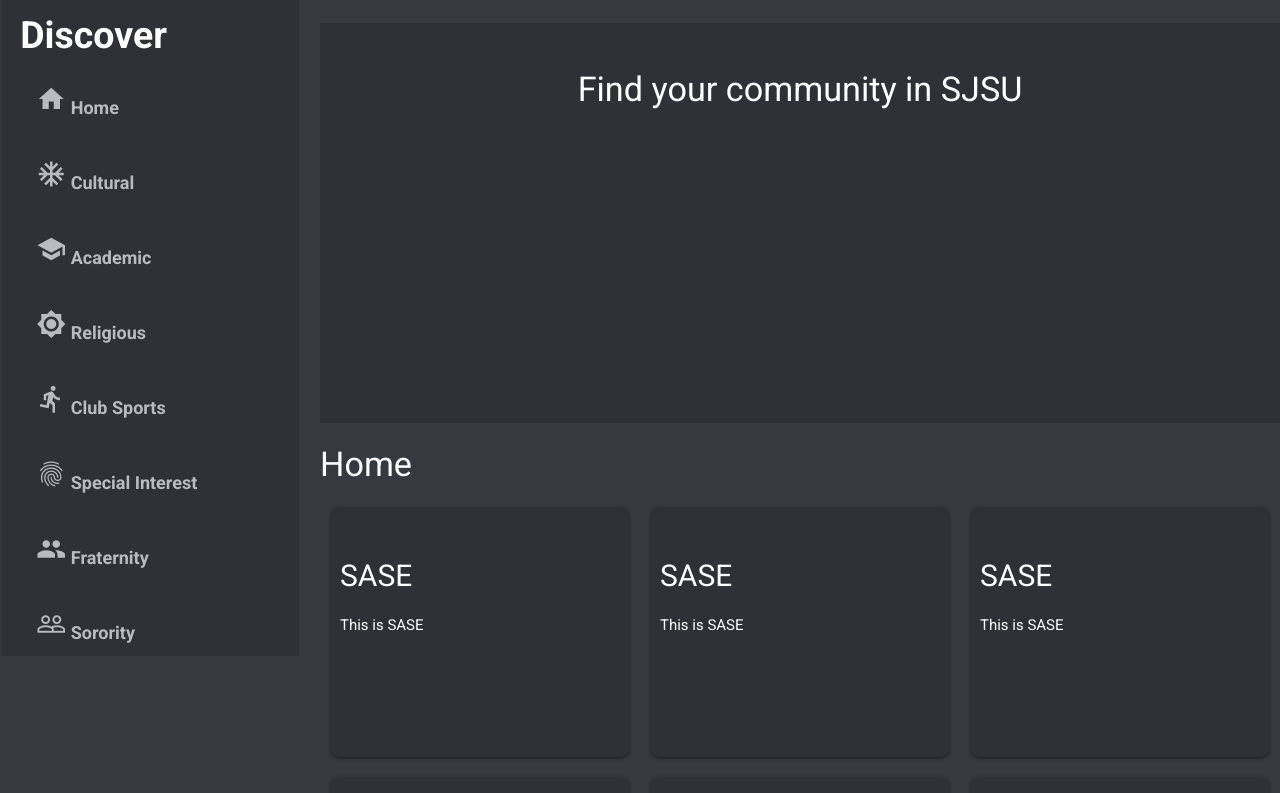
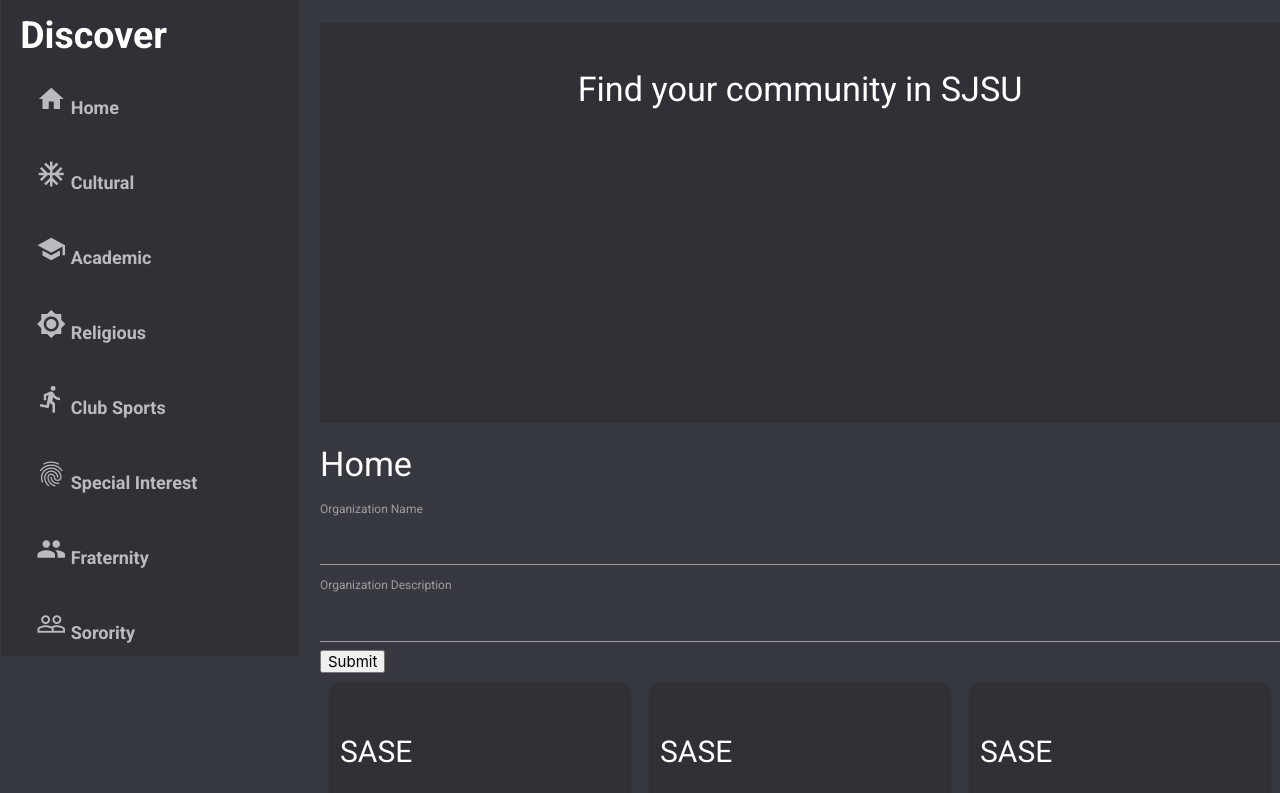
Before and after one commit to aibarrola/DiscordUniversityExplore, a React (Create React App) app: page / in a window 1280 px wide. Shown: the top 793 px of the page. Built offline with nearby package versions, Linux system fonts and the light colour scheme.

Commit message:
Need to work on maintaining state of orgs

```diff
--- a/src/components/Main.js
+++ b/src/components/Main.js
@@ -1,13 +1,21 @@
-import React from 'react';
+import React, { useState } from "react";
 import Home from '../components/pages/Home';
 import Card from '../components/Card/card'
 import '../components/Card/card.css'
 
-let orgs = [{orgName:"SASE", orgDesc:"This is SASE"},
-{orgName:"SASE", orgDesc:"This is SASE"},
-{orgName:"SASE", orgDesc:"This is SASE"},
-{orgName:"SASE", orgDesc:"This is SASE"},
-];
+let organizations = [ {orgName:"SASE", orgDesc:"This is SASE"},
+             {orgName:"SASE", orgDesc:"This is SASE"},
+             {orgName:"SASE", orgDesc:"This is SASE"},
+             {orgName:"SASE", orgDesc:"This is SASE"} ]
+
+
+// const state = {
+//     orgs: [ {orgName:"SASE", orgDesc:"This is SASE"},
+//             {orgName:"SASE", orgDesc:"This is SASE"},
+//             {orgName:"SASE", orgDesc:"This is SASE"},
+//             {orgName:"SASE", orgDesc:"This is SASE"} ]
+// }
+
 
 
 
@@ -39,13 +47,13 @@ function display() {
     let rows = [];
 
     //organize the cards
-    for(let  i = 0; i < orgs.length; i++) {
+    for(let  i = 0; i < organizations.length; i++) {
         if((i+1) % 3 == 0 && i != 0) {
-            row.push(toCard(orgs[i])); //push the 3rd col, before  adding the row
+            row.push(toCard(organizations[i])); //push the 3rd col, before  adding the row
             rows.push(row);
             row = [];
         } else {
-            row.push(toCard(orgs[i]));
+            row.push(toCard(organizations[i]));
         }
     }
     if(row.length != 0) {
@@ -62,19 +70,65 @@ function display() {
 
 }
 
-function addCard(org) {
-    orgs.push(org);
+function AddCard(org) {
+    //const [orgs, setOrgs] = useState(organizations);
+    //const [orgs, dispatch] = React.useReducer(reducer, initialState);
+
+    organizations.push(org);
+    console.log("pushing new card: ");
+    console.log(organizations[organizations.length-1]);;
+
 }
+
+
+const initialOrgData = Object.freeze({
+    orgName: "",
+    orgDesc: ""
+  });
+
+const OrgForm = () => {
+    const [formData, updateFormData] = React.useState(initialOrgData);
+
+    const handleChange = (e) => {
+        updateFormData({
+            ...formData,
+
+            // Trimming any whitespace
+            [e.target.name]: e.target.value.trim()
+
+        });
+    };
+
+    const handleSubmit = (e) => {
+        //e.preventDefault()
+        AddCard(formData);
+
+    };
+
+    return (
+        <>
+            <label>
+                Organization Name
+          <input name="orgName" onChange={handleChange} />
+            </label>
+            <br />
+            <label>
+                Organization Description
+          <input name="orgDesc" onChange={handleChange} />
+            </label>
+            <br />
+            <button onClick={handleSubmit}>Submit</button>
+        </>
+    );
+};
 
 
 function Main({page}){
     return(
         <div>
             <h4> {page} </h4>
+            {OrgForm()}
             {display()}
-            {addCard({orgName:"test",orgDesc:"desc"})}
-            {addCard({orgName:"test",orgDesc:"desc"})}
-            {addCard({orgName:"test",orgDesc:"desc"})}
         </div>
     )
 }
```
